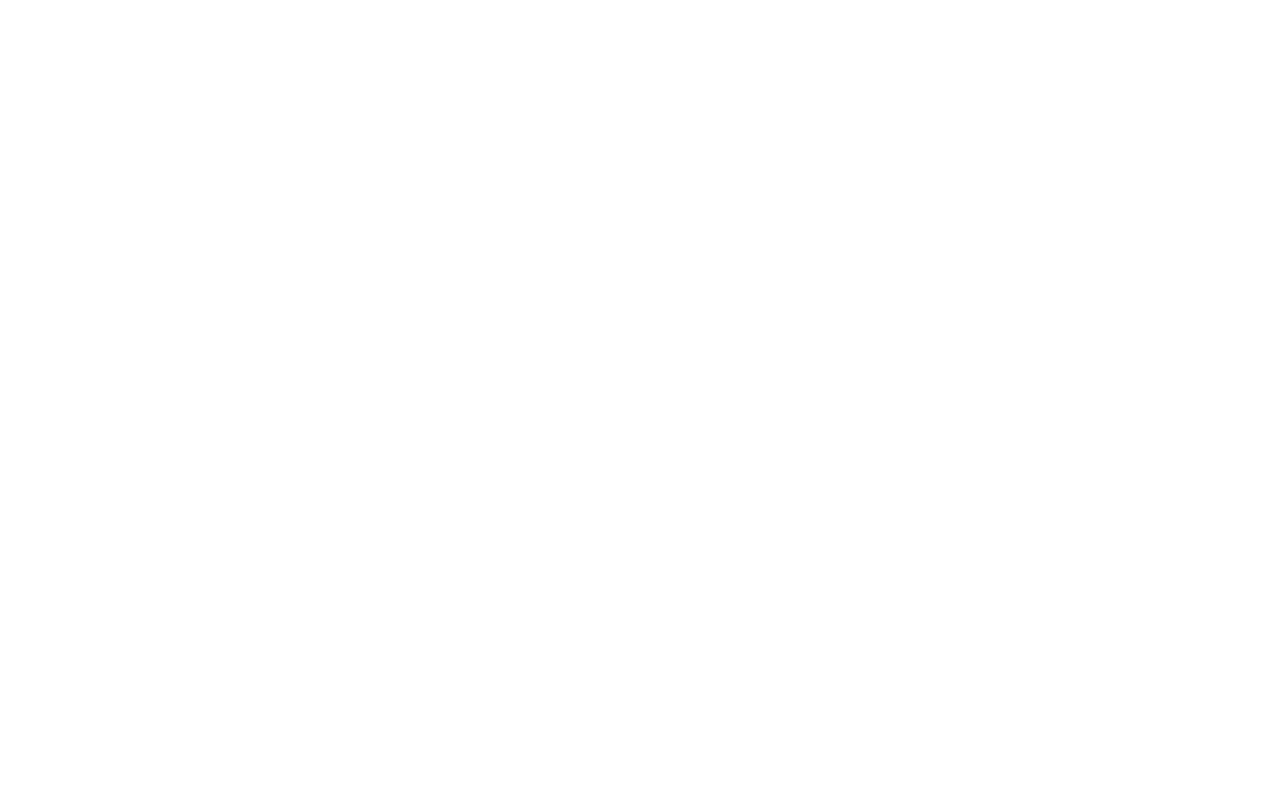
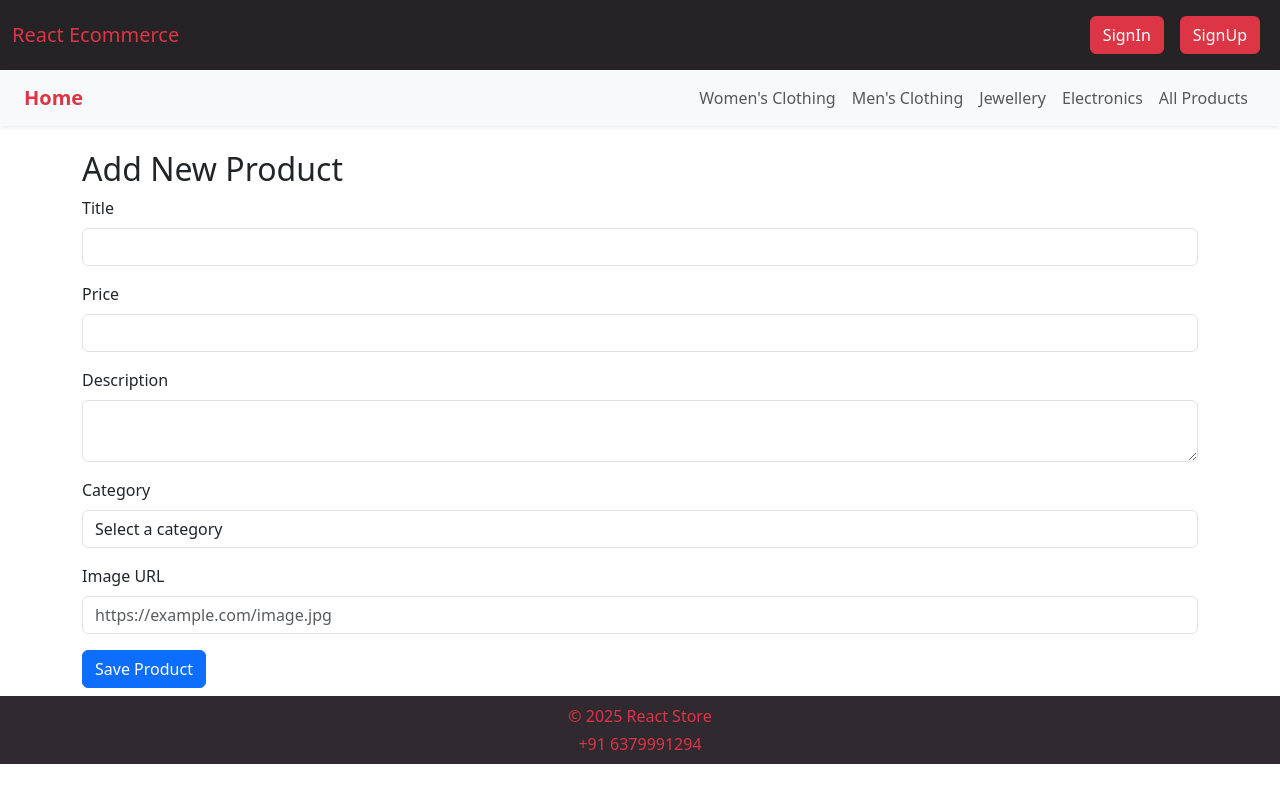
Before and after one commit to SureshK2004/React-eccommerce, a React (Create React App) app: page /add-product in a window 1280 px wide. Before the commit this address had no page. Built offline with nearby package versions, Linux system fonts and the light colour scheme.

Commit message:
new design

```diff
--- /dev/null
+++ b/src/Components/addproducts.js
@@ -0,0 +1,129 @@
+import { useState } from "react";
+import { useNavigate } from "react-router-dom";
+
+function AddProduct() {
+  const [product, setProduct] = useState({
+    title: '',
+    price: '',
+    description: '',
+    category: '',
+    image: ''
+  });
+  const [loading, setLoading] = useState(false);
+  const navigate = useNavigate();
+
+  const handleChange = (e) => {
+    const { name, value } = e.target;
+    setProduct(prev => ({ ...prev, [name]: value }));
+  };
+
+  const handleSubmit = (e) => {
+    e.preventDefault();
+    setLoading(true);
+
+
+    const existingProducts = JSON.parse(localStorage.getItem('products')) || [];
+
+
+    const newProduct = {
+      ...product,
+      id: Date.now(),
+      price: parseFloat(product.price)
+    };
+
+
+    const updatedProducts = [...existingProducts, newProduct];
+
+
+    localStorage.setItem('products', JSON.stringify(updatedProducts));
+
+    setTimeout(() => {
+      alert(`"${newProduct.title}" added successfully!`);
+      navigate('/products');
+      setLoading(false);
+    }, 500);
+  };
+
+  return (
+    <div className="container mt-4">
+      <h2>Add New Product</h2>
+      <form onSubmit={handleSubmit}>
+        <div className="mb-3">
+          <label className="form-label">Title</label>
+          <input
+            type="text"
+            className="form-control"
+            name="title"
+            value={product.title}
+            onChange={handleChange}
+            required
+          />
+        </div>
+
+        <div className="mb-3">
+          <label className="form-label">Price</label>
+          <input
+            type="number"
+            className="form-control"
+            name="price"
+            value={product.price}
+            onChange={handleChange}
+            required
+            step="0.01"
+          />
+        </div>
+
+        <div className="mb-3">
+          <label className="form-label">Description</label>
+          <textarea
+            className="form-control"
+            name="description"
+            value={product.description}
+            onChange={handleChange}
+            required
+          />
+        </div>
+
+        <div className="mb-3">
+          <label className="form-label">Category</label>
+          <select
+            className="form-control"
+            name="category"
+            value={product.category}
+            onChange={handleChange}
+            required
+          >
+            <option value="">Select a category</option>
+            <option value="electronics">Electronics</option>
+            <option value="jewelery">Jewelery</option>
+            <option value="men's clothing">Men's Clothing</option>
+            <option value="women's clothing">Women's Clothing</option>
+          </select>
+        </div>
+
+        <div className="mb-3">
+          <label className="form-label">Image URL</label>
+          <input
+            type="url"
+            className="form-control"
+            name="image"
+            value={product.image}
+            onChange={handleChange}
+            required
+            placeholder="https://example.com/image.jpg"
+          />
+        </div>
+
+        <button
+          type="submit"
+          className="btn btn-primary"
+          disabled={loading}
+        >
+          {loading ? 'Saving...' : 'Save Product'}
+        </button>
+      </form>
+    </div>
+  );
+}
+
+export default AddProduct;
--- a/src/Components/allproducts.js
+++ b/src/Components/allproducts.js
@@ -119,13 +119,16 @@
     <div className="container mt-5">
       <div className="row align-items-center m-3">
         <div className="col">
-          <h3 className="mb-0">
-            All Products
-          </h3>
+          <h3 className="mb-0">All Products</h3>
         </div>
         <div className="col-auto">
-          <button className="btn btn-success"><IoMdAdd className="me-2" />
-            Add New</button>
+          <button
+            className="btn btn-success"
+            onClick={() => navigate('/add-product')}
+          >
+            <IoMdAdd className="me-2" />
+            Add New
+          </button>
         </div>
       </div>
       <div className="table-responsive">
--- a/src/Components/card.css
+++ b/src/Components/card.css
@@ -1,14 +1,14 @@
 .cards {
-  overflow: hidden; /* Apply to parent container */
-  border-radius: 8px; /* Optional: for rounded corners */
+  overflow: hidden;
+  border-radius: 8px;
 }
 
 .cards img {
   width: 100%;
   height: auto;
-  transition: transform 0.3s ease; /* Optional: for hover effects */
+  transition: transform 0.3s ease;
 }
 
 .cards:hover img {
-  transform: scale(1.05); /* Optional: zoom effect on hover */
+  transform: scale(1.05);
 }
--- a/src/Components/jewellery.js
+++ b/src/Components/jewellery.js
@@ -5,12 +5,14 @@
 function Jewellery() {
   const [category, setCategory] = useState([]);
   const navigate = useNavigate();
+  const [loading, setLoading] = useState(true);
 
 
   useEffect(() => {
     fetch("https://fakestoreapi.com/products/category/jewelery")
       .then((res) => res.json())
       .then((json) => setCategory(json))
+    setLoading(false);
   }, []);
 
 
@@ -19,12 +21,19 @@
   }
 
 
-
+if (loading) {
+    return (
+      <div className="text-center my-5">
+        <div className="spinner-border text-primary" role="status" />
+        <p className="mt-2">Loading...</p>
+      </div>
+    );
+  }
 
   return (
     <>
 
-    <div className="d-flex justify-content-center align-items-center" style={{ minHeight: "80vh"}}>
+      <div className="d-flex justify-content-center align-items-center" style={{ minHeight: "80vh" }}>
         <div className="row m-5 w-100">
           {category.map((data) => (
             <div className="col-md-3 mb-4" onClick={() => getIdData(data.id)}>
@@ -33,12 +42,12 @@
                   src={data.image}
                   alt={data.title}
                   className="img-fuild mx-auto"
-              style={{ maxHeight:"350px",maxWidth:"200px" ,objectFit:"contain"}}
+                  style={{ maxHeight: "350px", maxWidth: "200px", objectFit: "contain" }}
                 />
                 <div><strong>Product ID:</strong>{data.id}</div>
                 <div><strong>Prduct price:</strong>{data.price}</div>
 
-              <h5  className="card-title text-capitalize">{}</h5>
+                <h5 className="card-title text-capitalize">{ }</h5>
 
               </div>
             </div>
--- a/src/Components/mensclothing.js
+++ b/src/Components/mensclothing.js
@@ -17,9 +17,6 @@
   const getIdData = (a) => {
     navigate(`/product/${a}`);
   }
-
-
-
 
  return (
   <>
--- a/src/Components/productdetails.js
+++ b/src/Components/productdetails.js
@@ -1,79 +1,80 @@
-import { useEffect, useState } from "react";
-import { useParams } from "react-router-dom";
-import "./card.css";
-
+import React, { useEffect, useState } from "react";
+import { useParams, useNavigate } from "react-router-dom";
 
 function ProductDetails() {
-  const [category, setCategory] = useState({});
   const { id } = useParams();
+  const [product, setProduct] = useState(null);
+  const [loading, setLoading] = useState(true);
+  const navigate = useNavigate();
 
   useEffect(() => {
-    if (!id) return;
-
     fetch(`https://fakestoreapi.com/products/${id}`)
-      .then((res) => {
-        if (!res.ok) {
-          throw new Error(`HTTP error! status: ${res.status}`);
-        }
-        return res.json();
+      .then(res => res.json())
+      .then(data => {
+        setProduct(data);
+        setLoading(false);
       })
-      .then((data) => setCategory(data))
-      .catch((err) => {
-        console.error("Fetch error:", err);
+      .catch(error => {
+        console.error("Error fetching product:", error);
+        setLoading(false);
       });
   }, [id]);
 
+  if (loading) {
+    return (
+      <div className="text-center my-5">
+        <div className="spinner-border text-primary" role="status" />
+        <p className="mt-2">Loading product details...</p>
+      </div>
+    );
+  }
+
+  if (!product) {
+    return <div className="container mt-5">Product not found</div>;
+  }
 
   return (
-    <>
+    <div className="container mt-5">
+      <button
+        onClick={() => navigate(-1)}
+        className="btn btn-secondary mb-3"
+      >
+        Back to Products
+      </button>
 
-      <div
-        className="d-flex justify-content-center align-items-center section"
-        style={{ minHeight: "80vh" }}
-      >
-        <div className="container">
-          <div className="row m-5 justify-content-center align-items-center ">
-            <div className="col-md-5 mb-5">
-              <div className="card w-100 text-center p-3 category-card cards">
-                <img
-                  src={category.image}
-                  alt={category.title}
-                  className="img-fluid mx-auto"
-                  style={{
-                    maxHeight: "350px",
-                    maxWidth: "200px",
-                    objectFit: "contain",
-                  }}
-                />
-                <div className="m-2">
-                  <strong>Categories:</strong> {category.category}
-                </div>
-                <div>
-                  <strong>Description:</strong> {category.description}
-                </div>
-                <div className="m-2">
-                  <strong>Price:</strong> ₹{category.price}
-                </div>
-                <h5 className="card-title text-capitalize">{category.title}</h5>
-
-                <div
-                  className="d-flex justify-content-center align-items-center mt-3 mb-1"
-                >
-                  <button
-                    className="btn btn-danger"
-                    style={{ width: "180px" }}
-                    onClick={() => alert("Feature not available yet - please check back later!")}
-                  >
+      <div className="card m-3">
+        <div className="row g-0">
+          <div className="col-md-4">
+            <img
+              src={product.image}
+              className="img-fluid rounded-start p-4"
+              alt={product.title}
+              style={{ height: "400px", objectFit: "contain" }}
+            />
+          </div>
+          <div className="col-md-8">
+            <div className="card-body">
+              <h2 className="card-title">{product.title}</h2>
+              <p className="card-text">
+                <span className="badge bg-primary">{product.category}</span>
+              </p>
+              <h3 className="text-success">${product.price}</h3>
+              <p className="card-text mt-3">{product.description}</p>
+              <div className="mt-4">
+                <div className="d-flex justify-content-center align-items-center">
+                  <button className="btn btn-warning"  onClick={() => alert("Authentication service is currently unavailable - Please try again later")}>
                     Buy Now
                   </button>
+                   <button className="btn btn-danger m-3"  onClick={() => alert("Authentication service is currently unavailable - Please try again later")}>
+                    Add to Cart
+                  </button>
                 </div>
-
               </div>
             </div>
           </div>
         </div>
       </div>
-    </>
+    </div>
   );
 }
 
--- a/src/Components/router.js
+++ b/src/Components/router.js
@@ -7,6 +7,7 @@
 import Womensclothing from "./womenclothing";
 import ProductDetails from "./productdetails";
 import AllProducts from "./allproducts";
+import AddProduct from "./addproducts"
 
 
 
@@ -21,10 +22,9 @@
                         <Route path="jewelery" element={<Jewellery />} />
                         <Route path="men's clothing" element={<Menclothing />} />
                         <Route path="women's clothing" element={<Womensclothing />} />
-
                         <Route path="/products" element={<AllProducts />} />
                         <Route path="/product/:id" element={<ProductDetails />} />
-
+                        <Route path="/add-product" element={<AddProduct />} />
                     </Route>
                 </Routes>
             </BrowserRouter >
--- a/src/Components/signin.js
+++ b/src/Components/signin.js
@@ -1,7 +1,8 @@
 function Signin() {
     return (
         <>
-            <button type="button" className="btn btn-danger m-2" onClick={() => alert("Authentication service is currently unavailable - Please try again later")}>SignIn</button>
+            <button type="button" className="btn btn-danger m-2"
+             onClick={() => alert("Authentication service is currently unavailable - Please try again later")}>SignIn</button>
         </>
     );
 
```
Lines whose indentation alone changed are shown as unchanged.
